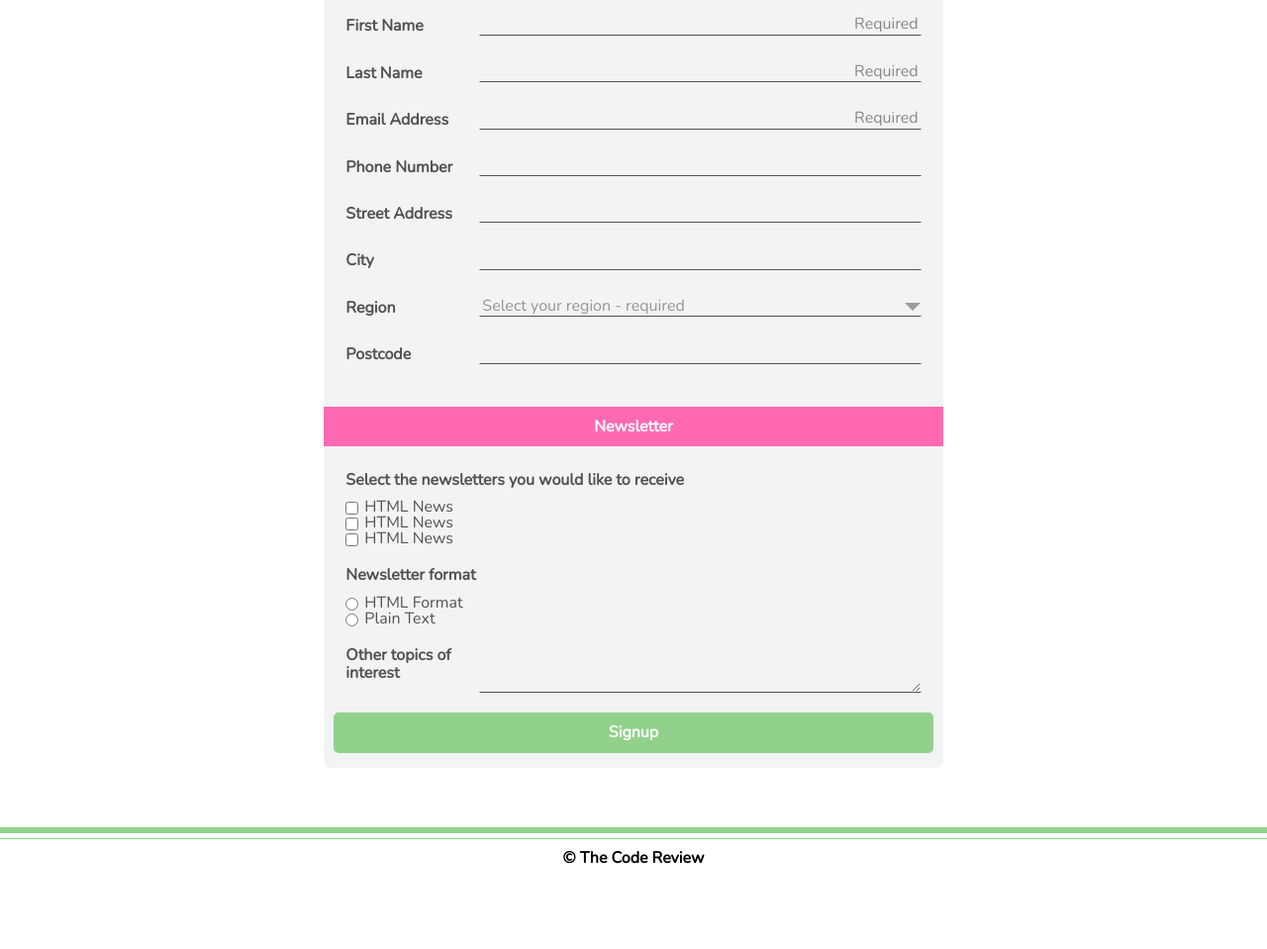
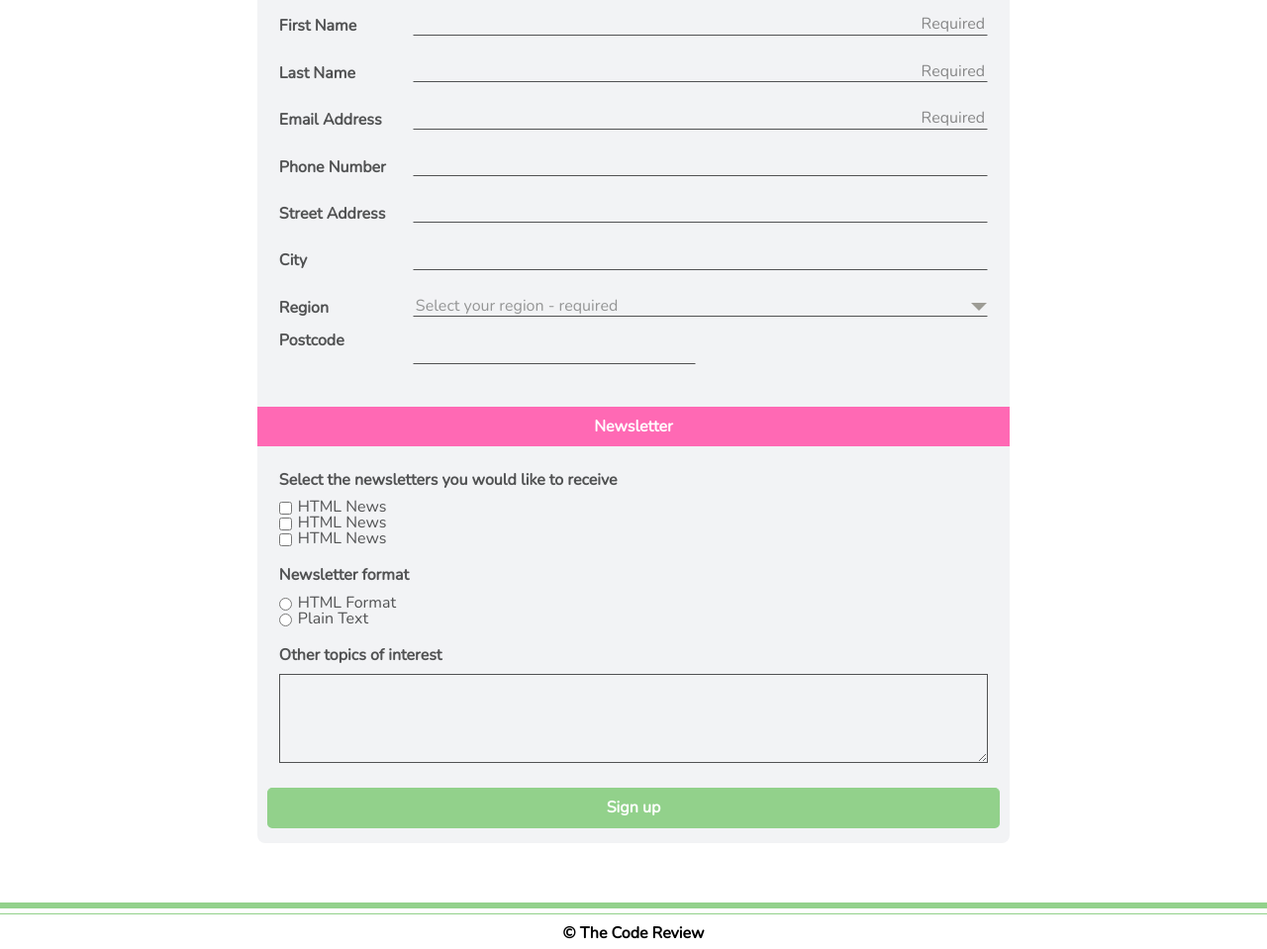
Before and after one commit to wez-dev/techdegree-frontend-project-3, a plain HTML site: page index.html in a window 1280 px wide. Shown: the part 405-1364 px from the top of the page at 99% size. Before the commit the page ends 1288 px from the top, so only its background shows below. Drawn offline with nearby package versions, Linux system fonts and the light colour scheme.

Commit message:
Corrections
Corrections

```diff
--- a/css/style.css
+++ b/css/style.css
@@ -41,6 +41,15 @@ form li input:not([type="checkbox"]):not([type="radio"]),
 textarea,
 select {
     width: 100%;
+}
+#postcode{
+    /* Match postcode input to mockup image */
+    max-width: 40%;
+}
+.flexbox-postcode-row{
+    /* force short postcode input onto new row */
+    display: flex;
+    flex-direction: column;
 }
 input[type="checkbox"]{
     line-height: 100%;
@@ -167,6 +176,10 @@ input::placeholder,
     opacity: .85;
     font-weight: 100;
 }
+textarea {
+    height: 90px;
+    border: 1px solid #515253;
+}
 button {
     margin-top: 10px;/* create space between button and last element */
     padding: 10px;
@@ -183,6 +196,7 @@ button {
 /* --------------------------------- */
 input:focus:not([type="checkbox"]):not([type="radio"]),/* Do not include checkbox and radio - remove jumpy behaviour */
 textarea:focus,
+textarea:active,
 select:focus,
 select:active {
     background:#ffffff;
@@ -237,6 +251,14 @@ textarea:valid:not(:placeholder-shown),
 textarea:valid:not(:placeholder-shown){
     background-position: right top 4px;/* right/left offset top/bottom offset */
 }
+textarea:valid:not(:placeholder-shown):focus {
+    /* set background colour if element re-focused (edited) by user */
+    background-color: #ffffff;
+}
+select:valid:focus {
+    /* set background colour if element re-focused (edited) by user */
+    background-color: #ffffff;
+}
 select {
     background-position: right bottom 1px;/* right/left offset top/bottom offset */
 }
@@ -276,7 +298,7 @@ input:checked + label {
         margin:auto;
     }
     /* Make Flexbox Container  */
-    form li{
+    form li:not(.textarea):not(.flexbox-postcode-row){
         display: flex;
         flex-wrap: nowrap;
         align-items: flex-end;/* push all items in li (label and input) to the bottom of flexcontainer */
@@ -294,13 +316,16 @@ input:checked + label {
         flex-basis: 100%;
     }
     /* Format Postcode row */
-    .flexbox-postcode-row{
-        /* Create flex container */
-        display: flex;
+    .flexbox-postcode-row {
         flex-wrap: wrap;
+        flex-direction: row;
     }
     .flexbox-postcode-row input,
     .flexbox-postcode-row div{
     flex: 60%;/* Force to not fit on one line and therefor wrap */
     }
+    .input-format.label-full-width {
+        /* align format message box by giving margin equal to minimum label width */
+        margin-left: 135px;
+    }
 }
--- a/index.html
+++ b/index.html
@@ -2,7 +2,7 @@
 <html lang="en">
 <head>
     <meta charset="utf-8"/>
-    <meta name="viewport" content="wdth=device-width, initial-scale=1">
+    <meta name="viewport" content="width=device-width, initial-scale=1.0">
     <link rel="stylesheet" href="css/normalize.css">
     <link rel="stylesheet" href="css/style.css">
     <link rel="preconnect" href="https://fonts.gstatic.com">
@@ -16,7 +16,7 @@
 
     <div class="form-container">
         <section class="form-preamble">
-            <h2>Singup for our newsletter</h2>
+            <h2>Sing up for our newsletter</h2>
             <p>Get the latest news on how your code is doing right in your inbox!</p>
         </section>
 
@@ -130,14 +130,14 @@
                         <li>
                             <input type="radio" id="plain-format" name="newsletter-format" value="plain"><label for="plain-format">Plain Text</label>
                         </li>
-                        <li>
+                        <li class="textarea">
                             <label for="topic">Other topics of interest</label>
                             <textarea id="topic" name="user_topic" placeholder=" "></textarea>
                         </li>
                         </ul>
                 </fieldset>
             </section>
-            <button type="submit">Signup</button>
+            <button type="submit">Sign up</button>
 
             </form>
         </main>
```
